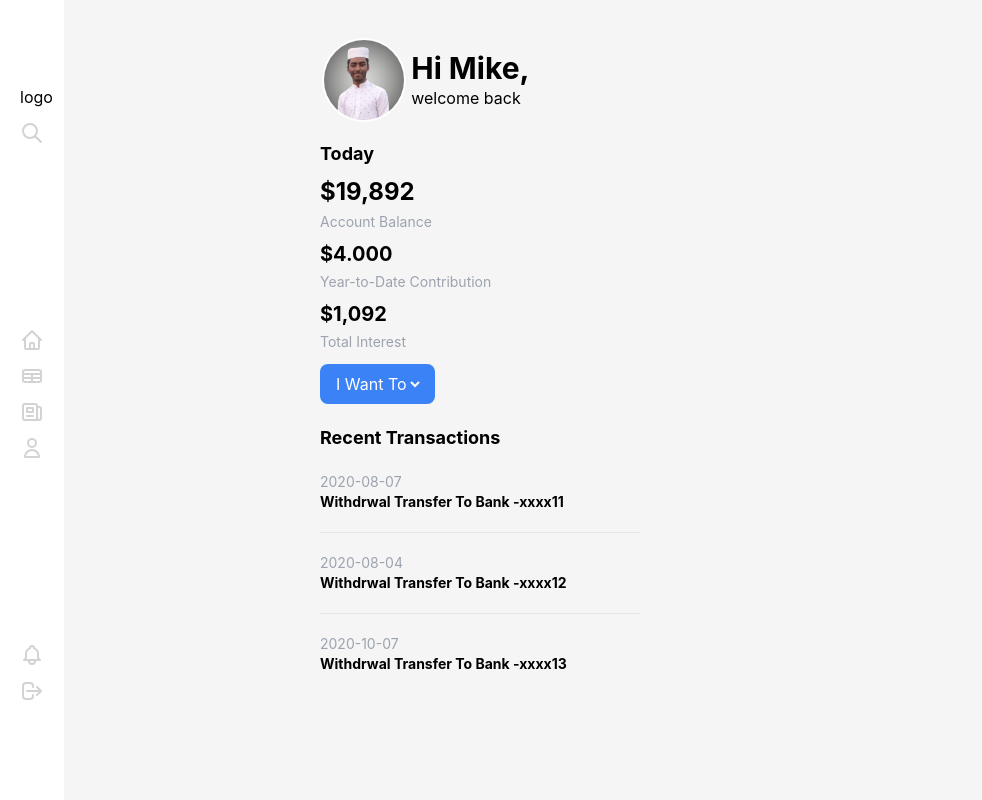
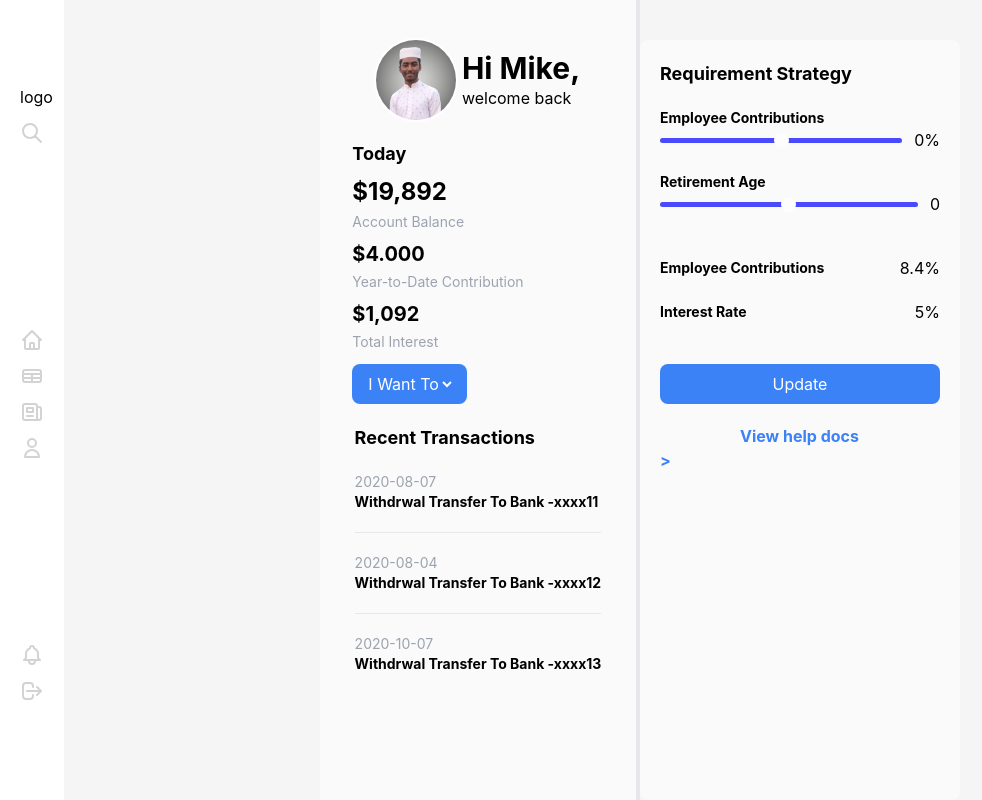
Before and after one commit to mahfuzswaron/user-dashboard, a React (Create React App) app: page / in a window 1280 px wide. Shown: the whole page, without its empty margins (0-982 px from the left). Built offline with nearby package versions, Linux system fonts and the light colour scheme.

Commit message:
strategy section done

```diff
--- a/src/App.js
+++ b/src/App.js
@@ -1,6 +1,7 @@
 import './App.css';
 import HelloSection from './components/sections/Hello_section/HelloSection';
 import Navbar from './components/sections/Navbar';
+import Strategy from './components/sections/Strategy/Strategy';
 
 
 
@@ -9,6 +10,8 @@ function App() {
     <section className='bg-neutral-100 rounded-lg grid grid-cols-4'>
       <Navbar />
       <HelloSection />
+      <Strategy />
+
     </section>
   );
 }
--- a/src/components/sections/Hello_section/HelloSection.js
+++ b/src/components/sections/Hello_section/HelloSection.js
@@ -6,7 +6,7 @@ import Subtitle from '../../shared/Subtitle';
 
 const HelloSection = () => {
     return (
-        <section className='flex flex-col items-cente '>
+        <section className='flex flex-col bg-[#FAFAFA] items-center border-r-4 '>
             <div className='flex justify-around items-center mt-10 w-2/3'>
                 <div>
                     <img className='inline-block h-20 w-20 rounded-full ring-2 ring-white' src={user_pic} alt='' />
@@ -17,7 +17,7 @@ const HelloSection = () => {
                 </div>
             </div>
             {/* ---------------------------------------- */}
-            <div className='mt-5'>
+            <div className='mt-5 -ml-20'>
                 <Title> Today </Title>
                 <div className='mt-2'>
                     <h4 className='text-2xl font-bold'>$19,892</h4>
--- /dev/null
+++ b/src/components/sections/Strategy/Strategy.css
@@ -0,0 +1,26 @@
+.slider {
+  -webkit-appearance: none;
+  width: 100%;
+  height: 5px;
+  background: blue;
+  border-radius: 3px;
+  outline: none;
+  opacity: 0.7;
+  -webkit-transition: .2s;
+  transition: opacity .2s;
+}
+.slider::-webkit-slider-thumb {
+  -webkit-appearance: none;
+  appearance: none;
+  width: 15px;
+  height: 15px;
+  border-radius: 50%;
+  background: white;
+  cursor: pointer;
+}
+.slider::-moz-range-thumb {
+  width: 15px;
+  height: 15px;
+  background: white;
+  cursor: pointer;
+}
--- a/src/components/sections/Strategy/Strategy.js
+++ b/src/components/sections/Strategy/Strategy.js
@@ -1,10 +1,44 @@
-import React from 'react';
+import React, { useState } from 'react';
+import Subtitle from '../../shared/Subtitle';
+import Title from '../../shared/Title';
+import './Strategy.css';
 
 const Strategy = () => {
+    const [EmprangeValue, setEmpRangeValue] = useState(0);
+    const [RetrangeValue, setRetRangeValue] = useState(0);
     return (
-        <div>
-            <h1>Retiermaent Strategy</h1>
-        </div>
+        <section className='bg-[#FAFAFA] p-5 mt-10 rounded-lg'>
+            <Title>Requirement Strategy</Title>
+            <div className='my-5'>
+                <Subtitle>Employee Contributions</Subtitle>
+                <div className='flex items-center'>
+                    <input onChange={(e) => setEmpRangeValue(e.target.value)} type='range' className='slider mr-3' />
+                    <span>{EmprangeValue}%</span>
+                </div>
+            </div>
+            <div className='my-5'>
+                <Subtitle>Retirement Age</Subtitle>
+                <div className='flex items-center'>
+                    <input onChange={(e) => setRetRangeValue(e.target.value)} type='range' className='slider mr-3' />
+                    <span>{RetrangeValue}</span>
+                </div>
+            </div>
+            <div className='mt-10'>
+                <div className='flex items-center my-5 justify-between'>
+                    <Subtitle>Employee Contributions</Subtitle>
+                    <span>8.4%</span>
+                </div>
+                <div className='flex items-center my-5 justify-between'>
+                    <Subtitle>Interest Rate</Subtitle>
+                    <span>5%</span>
+                </div>
+            </div>
+            <button className='btn py-2 px-3 my-5 w-full bg-blue-500 text-white rounded-lg'>Update</button>
+            <a href='#' className='text-blue-500 font-bold mx-20' >{'View help docs >'} </a>
+            <div>
+
+            </div>
+        </section>
     );
 };
 
```
